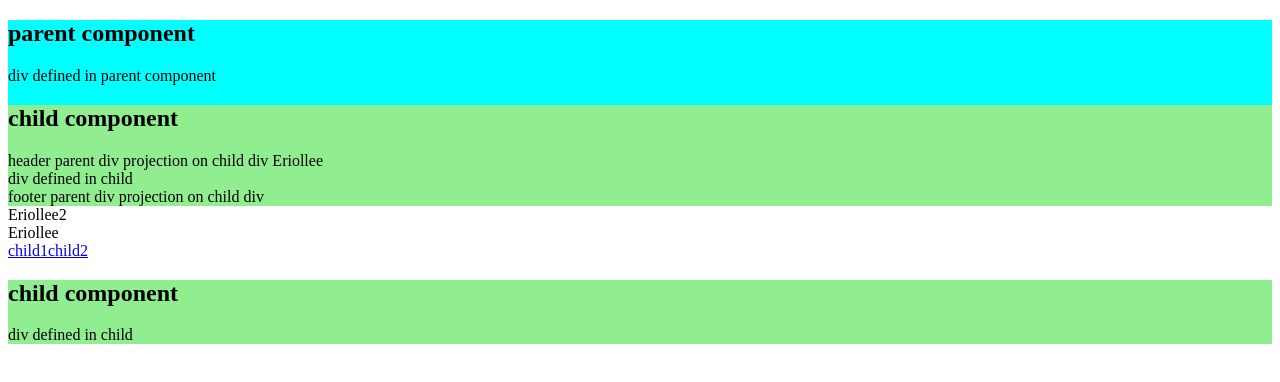
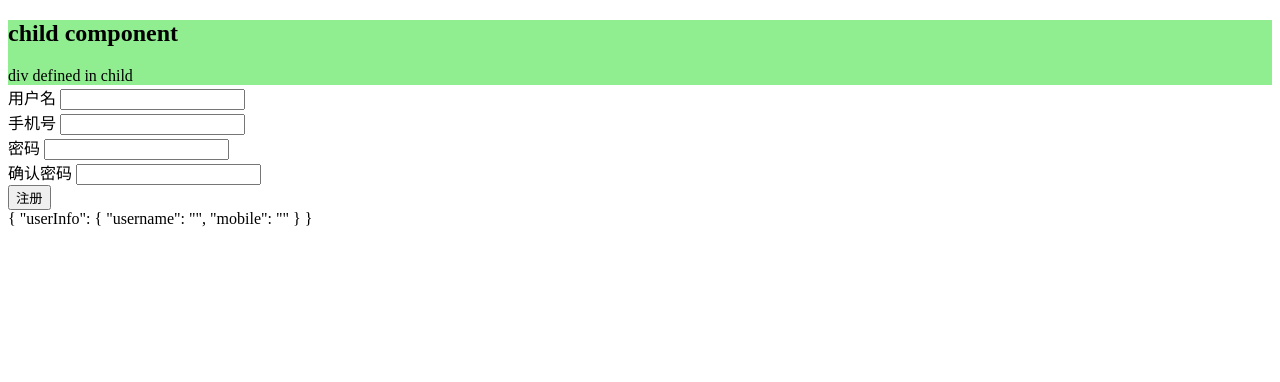
Before and after one commit to eriollee/AngularBindDemo, an Angular app: page / in a window 1280 px wide. Shown: the top 382 px of the page. Built offline with nearby package versions, Linux system fonts and the light colour scheme.

Commit message:
新增表单验证

```diff
--- a/src/app/app.component.html
+++ b/src/app/app.component.html
@@ -41,7 +41,7 @@
 <button (click)="child2.greetingMethod('jerry')">Invoke Child2</button>
 {{message}} -->
 
-<div class="wrapper">
+<!-- <div class="wrapper">
 	<h2>parent component</h2>
 	<div>div defined in parent component</div>
 	<app-child>
@@ -53,5 +53,7 @@
 <div [innerHTML]="divContent"></div>
 
 <a href="" [routerLink]="['/']">child1</a>
-<a href="" [routerLink]="['/child2']">child2</a>
+<a href="" [routerLink]="['/child2']">child2</a> -->
 <router-outlet></router-outlet>
+
+<app-template-form></app-template-form>
--- a/src/app/app.module.ts
+++ b/src/app/app.module.ts
@@ -12,6 +12,7 @@ import { PriceQuoteComponent } from './price-quote/price-quote.component';
 import { LifeComponent } from './life/life.component';
 import { ChildComponent } from './child/child.component';
 import { Child2Component } from './child2/child2.component';
+import { TemplateFormComponent } from './template-form/template-form.component';
 
 var routerConfig: Routes =[
   {path:'',component:ChildComponent},
@@ -27,7 +28,8 @@ var routerConfig: Routes =[
     PriceQuoteComponent,
     LifeComponent,
     ChildComponent,
-    Child2Component
+    Child2Component,
+    TemplateFormComponent
   ],
   imports: [
     BrowserModule,
--- /dev/null
+++ b/src/app/template-form/template-form.component.html
@@ -0,0 +1,17 @@
+<form #myForm="ngForm" (ngSubmit)="onSubmit(myForm.value)">
+	<div ngModelGroup="userInfo">
+		<div>用户名  <input #username ngModel name="username" type="text"></div>
+		<div>手机号  <input ngModel name="mobile"  type="text"></div>
+	</div>
+	<div>密码 <input type="password"></div>
+	<div>确认密码 <input type="password"></div>
+	<button type="submit">注册</button>
+</form>
+
+<div>
+	{{myForm.value | json }}
+</div>
+
+<div>
+	{{username.value}}
+</div>
--- /dev/null
+++ b/src/app/template-form/template-form.component.ts
@@ -0,0 +1,19 @@
+import { Component, OnInit } from '@angular/core';
+
+@Component({
+  selector: 'app-template-form',
+  templateUrl: './template-form.component.html',
+  styleUrls: ['./template-form.component.css']
+})
+export class TemplateFormComponent implements OnInit {
+
+  constructor() { }
+
+  ngOnInit() {
+  }
+
+  onSubmit(value:string){
+  	console.log(value);
+  }
+
+}
```
Also changed, not shown: src/app/template-form/template-form.component.css (added), 1 other file (tests, documents, lock files or other folders).
